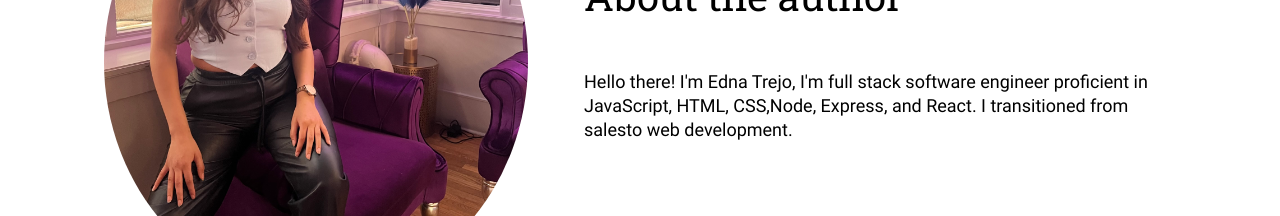
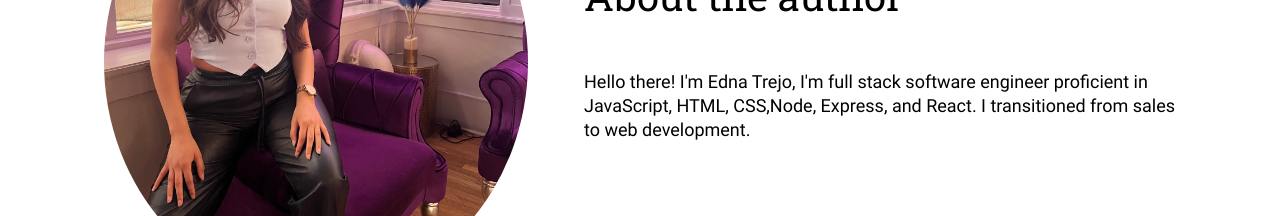
Before and after one commit to ednatrejo/news-explorer-frontend, a React (Create React App) app in the folder my-app/: page /saved-news in a window 1280 px wide. Shown: the part 1623-1839 px from the top of the page. Built offline with nearby package versions, Linux system fonts and the light colour scheme.

Commit message:
updating about the author

```diff
--- a/my-app/src/components/About/About.js
+++ b/my-app/src/components/About/About.js
@@ -15,7 +15,7 @@ const About = () => {
           <p className="about__text_bio">
             Hello there! I'm Edna Trejo, I'm full stack software engineer
             proficient in JavaScript, HTML, CSS,Node, Express, and React. I
-            transitioned from salesto web development.
+            transitioned from sales to web development.
             <br></br>
             <br></br>
           </p>
```
